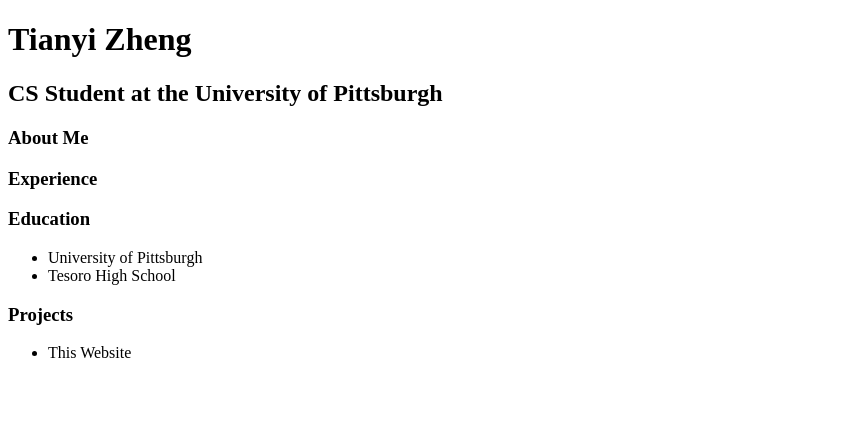
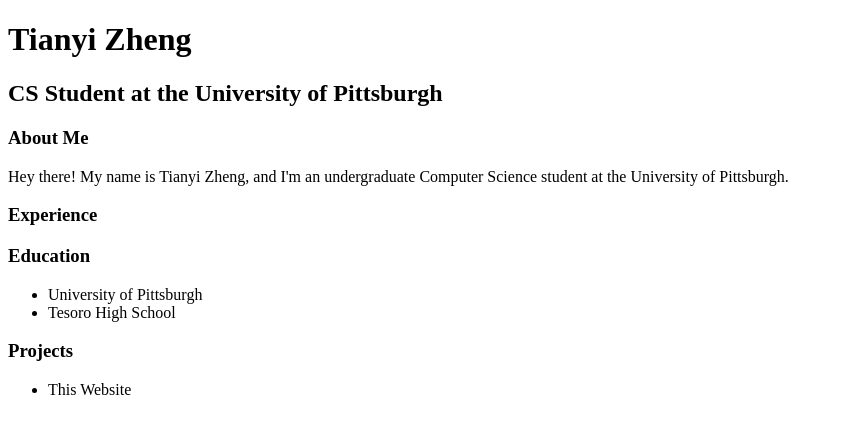
Before and after one commit to tianyizheng02/tianyizheng02.github.io, a plain HTML site: page index.html in a window 1280 px wide. Shown: the whole page, without its empty margins (0-843 px from the left). Drawn offline with Linux system fonts and the light colour scheme.

Commit message:
Add short self-introduction to About Me section

```diff
--- a/index.html
+++ b/index.html
@@ -15,6 +15,7 @@
 
   <div>
     <h3>About Me</h3>
+    <p>Hey there! My name is Tianyi Zheng, and I'm an undergraduate Computer Science student at the University of Pittsburgh.</p>
   </div>
 
   <div>
```
